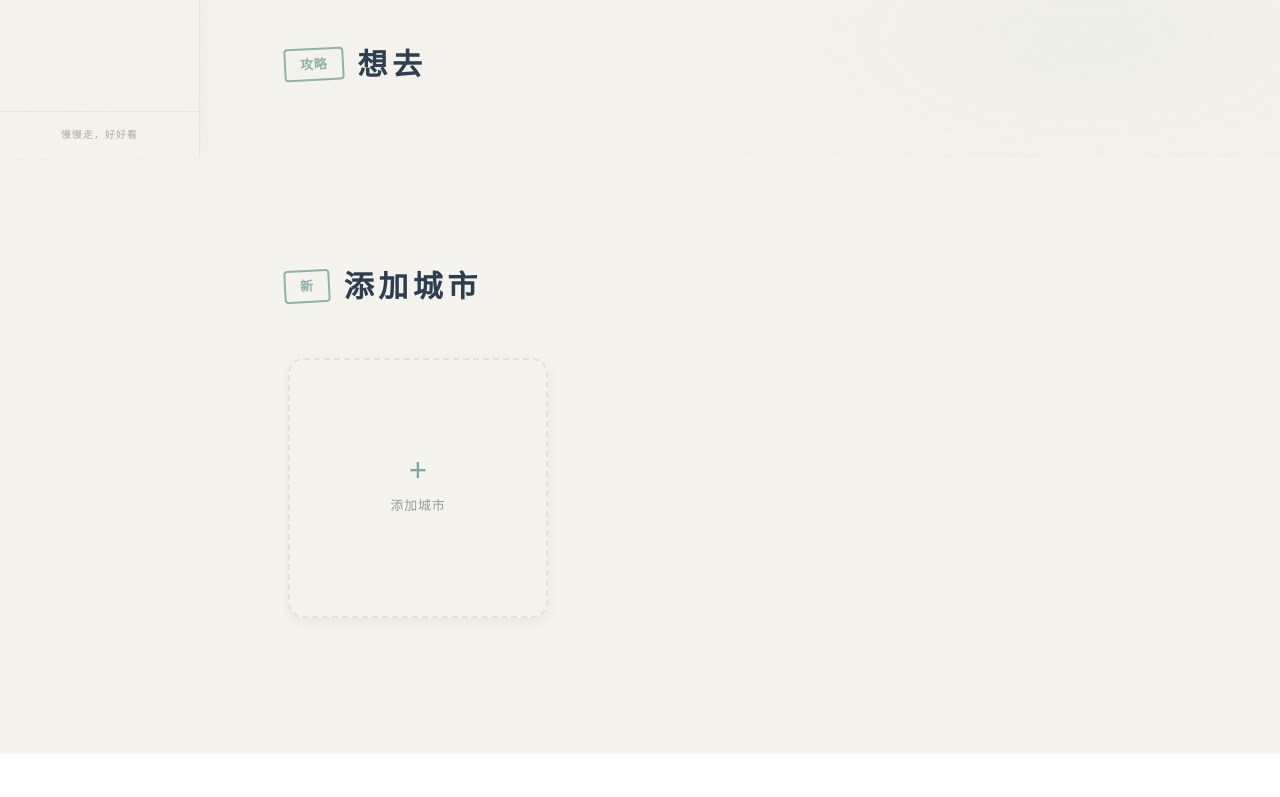
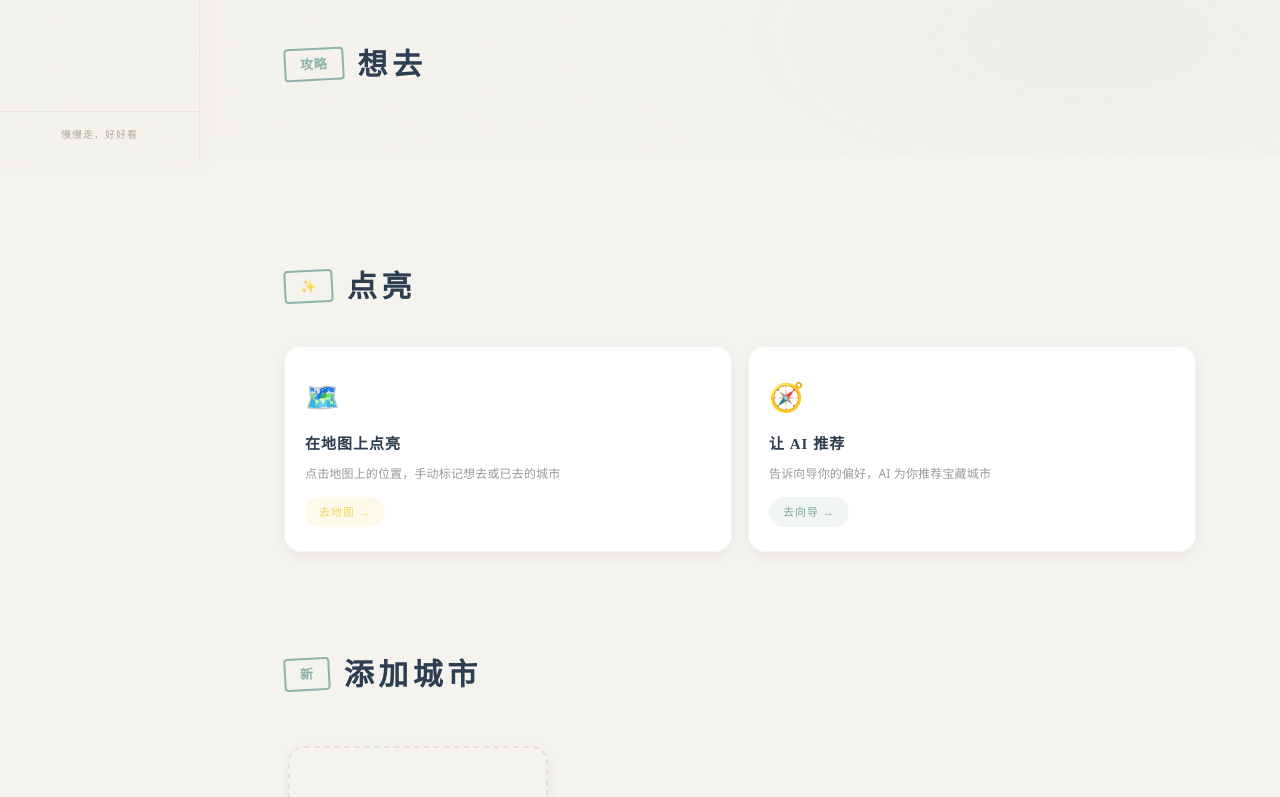
Before and after one commit to lujunling1230/xiaolu-web, a React (Vite) app: page /toolbox/travel/cities in a window 1280 px wide. Shown: the part 642-1439 px from the top of the page. Before the commit the page ends 1396 px from the top, so only its background shows below. Built offline with nearby package versions, Linux system fonts and the light colour scheme; no server answers.

Commit message:
feat: 疗愈室全面优化 - 文字白色系适配深色毛玻璃卡片、小愈改为全页面导航项、新增开心心情

```diff
--- a/src/pages/toolbox/roaming-guide/CitiesPage.tsx
+++ b/src/pages/toolbox/roaming-guide/CitiesPage.tsx
@@ -1,4 +1,5 @@
 import { motion } from "framer-motion";
+import { Link } from "react-router-dom";
 import { useRoamingGuide } from "./RoamingGuideContext";
 import CityCardGallery from "./components/CityCardGallery";
 import CityDetailModal from "./components/CityDetailModal";
@@ -41,6 +42,126 @@ export default function CitiesPage() {
           title="想去"
           showAddButton={false}
         />
+
+        {/* ===== 添加想去城市的两种途径 ===== */}
+        <section className="rg-card-section">
+          <div
+            className="rg-card-section-head"
+            style={{ justifyContent: "space-between" }}
+          >
+            <div style={{ display: "flex", alignItems: "center", gap: 14 }}>
+              <span className="rg-stamp">✨</span>
+              <h2 className="rg-card-section-title">点亮</h2>
+            </div>
+          </div>
+          <div style={{
+            display: "grid",
+            gridTemplateColumns: "repeat(auto-fit, minmax(220px, 1fr))",
+            gap: 16,
+          }}>
+            {/* 途径一：地图点亮 */}
+            <Link to="/toolbox/travel/map" style={{ textDecoration: "none" }}>
+              <motion.div
+                className="rg-hint-card"
+                initial={{ opacity: 0, y: 16 }}
+                whileInView={{ opacity: 1, y: 0 }}
+                viewport={{ once: true }}
+                transition={{ duration: 0.4 }}
+                whileHover={{ y: -4, boxShadow: "0 8px 24px rgba(90,74,58,0.1)" }}
+                style={{
+                  background: "#fff",
+                  borderRadius: 16,
+                  padding: "24px 20px",
+                  boxShadow: "0 4px 12px rgba(90,74,58,0.08)",
+                  border: "1px solid rgba(90,74,58,0.06)",
+                  cursor: "pointer",
+                }}
+              >
+                <span style={{ fontSize: 28, display: "block", marginBottom: 10 }}>🗺️</span>
+                <h3 style={{
+                  fontFamily: "'Source Han Serif SC', 'Noto Serif SC', serif",
+                  fontSize: 15,
+                  color: "#2C3E50",
+                  margin: "0 0 6px",
+                  letterSpacing: 1,
+                }}>
+                  在地图上点亮
+                </h3>
+                <p style={{
+                  fontSize: 12,
+                  lineHeight: 1.7,
+                  color: "#9A9A9A",
+                  margin: 0,
+                }}>
+                  点击地图上的位置，手动标记想去或已去的城市
+                </p>
+                <span style={{
+                  display: "inline-flex",
+                  marginTop: 12,
+                  padding: "5px 14px",
+                  background: "rgba(244,211,94,0.12)",
+                  borderRadius: 20,
+                  fontSize: 11,
+                  color: "#F4D35E",
+                  letterSpacing: 1,
+                }}>
+                  去地图 →
+                </span>
+              </motion.div>
+            </Link>
+
+            {/* 途径二：漫游向导推荐 */}
+            <Link to="/toolbox/travel/plan" style={{ textDecoration: "none" }}>
+              <motion.div
+                className="rg-hint-card"
+                initial={{ opacity: 0, y: 16 }}
+                whileInView={{ opacity: 1, y: 0 }}
+                viewport={{ once: true }}
+                transition={{ duration: 0.4, delay: 0.1 }}
+                whileHover={{ y: -4, boxShadow: "0 8px 24px rgba(90,74,58,0.1)" }}
+                style={{
+                  background: "#fff",
+                  borderRadius: 16,
+                  padding: "24px 20px",
+                  boxShadow: "0 4px 12px rgba(90,74,58,0.08)",
+                  border: "1px solid rgba(90,74,58,0.06)",
+                  cursor: "pointer",
+                }}
+              >
+                <span style={{ fontSize: 28, display: "block", marginBottom: 10 }}>🧭</span>
+                <h3 style={{
+                  fontFamily: "'Source Han Serif SC', 'Noto Serif SC', serif",
+                  fontSize: 15,
+                  color: "#2C3E50",
+                  margin: "0 0 6px",
+                  letterSpacing: 1,
+                }}>
+                  让 AI 推荐
+                </h3>
+                <p style={{
+                  fontSize: 12,
+                  lineHeight: 1.7,
+                  color: "#9A9A9A",
+                  margin: 0,
+                }}>
+                  告诉向导你的偏好，AI 为你推荐宝藏城市
+                </p>
+                <span style={{
+                  display: "inline-flex",
+                  marginTop: 12,
+                  padding: "5px 14px",
+                  background: "rgba(123,168,158,0.1)",
+                  borderRadius: 20,
+                  fontSize: 11,
+                  color: "#7BA89E",
+                  letterSpacing: 1,
+                }}>
+                  去向导 →
+                </span>
+              </motion.div>
+            </Link>
+          </div>
+        </section>
 
         {/* ===== 添加城市 ===== */}
         <section className="rg-card-section">
--- a/src/pages/toolbox/roaming-guide/PlanPage.tsx
+++ b/src/pages/toolbox/roaming-guide/PlanPage.tsx
@@ -17,6 +17,7 @@ export default function PlanPage() {
   } = useRoamingGuide();
 
   const [expandedPlan, setExpandedPlan] = useState(false);
+  const [aiOpen, setAiOpen] = useState(false);
 
   const hasRecommend = lastRecommendResult && lastRecommendResult.cities.length > 0;
   const hasGenerate = lastGenerateResult && lastGenerateResult.plan;
@@ -125,6 +126,8 @@ export default function PlanPage() {
               onAdoptCity={handleAdoptCity}
               onSavePlan={handleSavePlan}
               centered
+              open={aiOpen}
+              onOpenChange={setAiOpen}
             />
           </div>
         </div>
--- a/src/pages/toolbox/roaming-guide/components/AIAssistantPanel.tsx
+++ b/src/pages/toolbox/roaming-guide/components/AIAssistantPanel.tsx
@@ -29,6 +29,10 @@ interface AIAssistantPanelProps {
   onSavePlan: (city: City, plan: AIForwardGenerateResponse) => void;
   /** 居中模式：地球按钮内联居中，不固定在右下角 */
   centered?: boolean;
+  /** 受控打开状态 */
+  open?: boolean;
+  /** 打开状态变化回调 */
+  onOpenChange?: (open: boolean) => void;
 }
 
 /* ============================================================
@@ -106,9 +110,21 @@ export default function AIAssistantPanel({
   onAdoptCity,
   onSavePlan,
   centered = false,
+  open: externalOpen,
+  onOpenChange,
 }: AIAssistantPanelProps) {
   /* ---- 状态 ---- */
-  const [open, setOpen] = useState(false);
+  const isControlled = externalOpen !== undefined;
+  const [internalOpen, setInternalOpen] = useState(false);
+  const open = isControlled ? externalOpen : internalOpen;
+
+  const setOpen = useCallback((value: boolean) => {
+    if (!isControlled) {
+      setInternalOpen(value);
+    }
+    onOpenChange?.(value);
+  }, [isControlled, onOpenChange]);
+
   const [activeTab, setActiveTab] = useState<TabType>("reverse");
 
   /* 监听导航栏打开事件 */
@@ -116,7 +132,7 @@ export default function AIAssistantPanel({
     const handler = () => setOpen(true);
     window.addEventListener("rg-open-ai", handler);
     return () => window.removeEventListener("rg-open-ai", handler);
-  }, []);
+  }, [setOpen]);
 
   /* Toast 系统 */
   const [toasts, setToasts] = useState<{ id: number; message: string }[]>([]);
```
